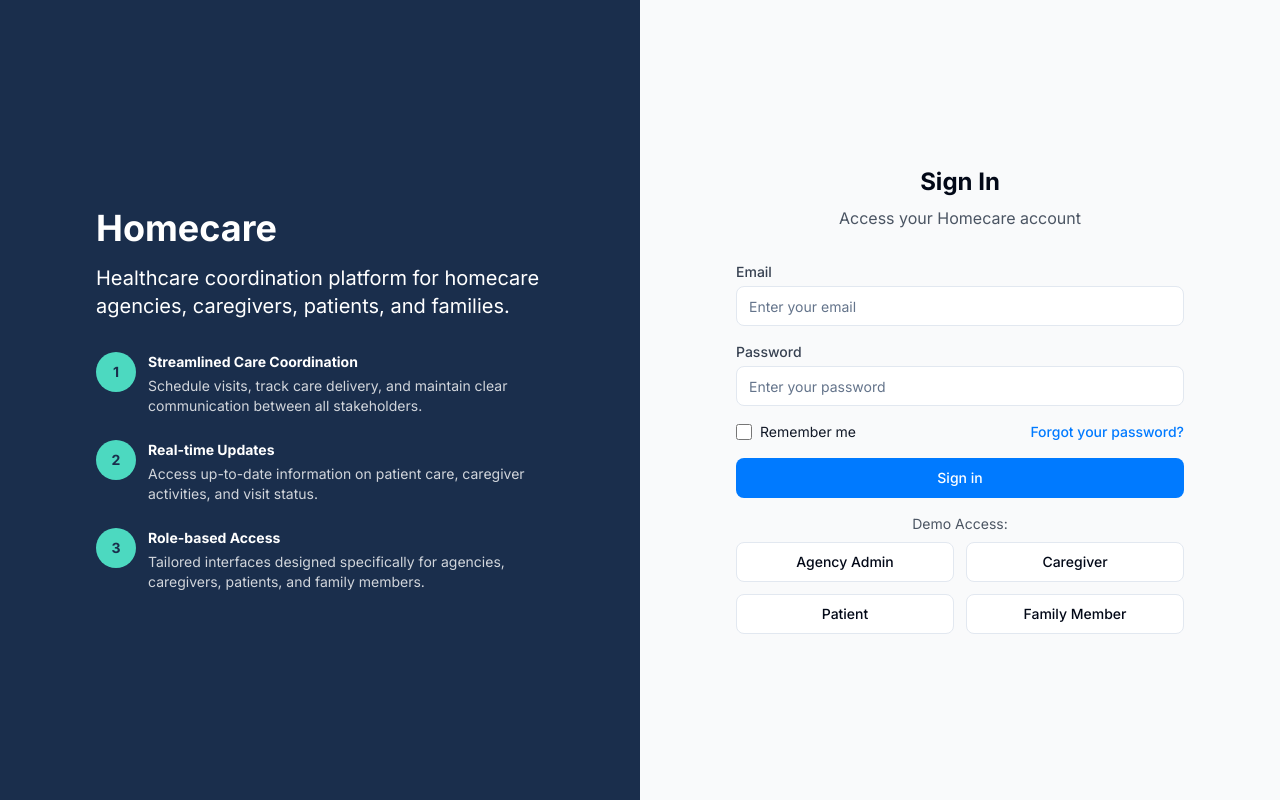
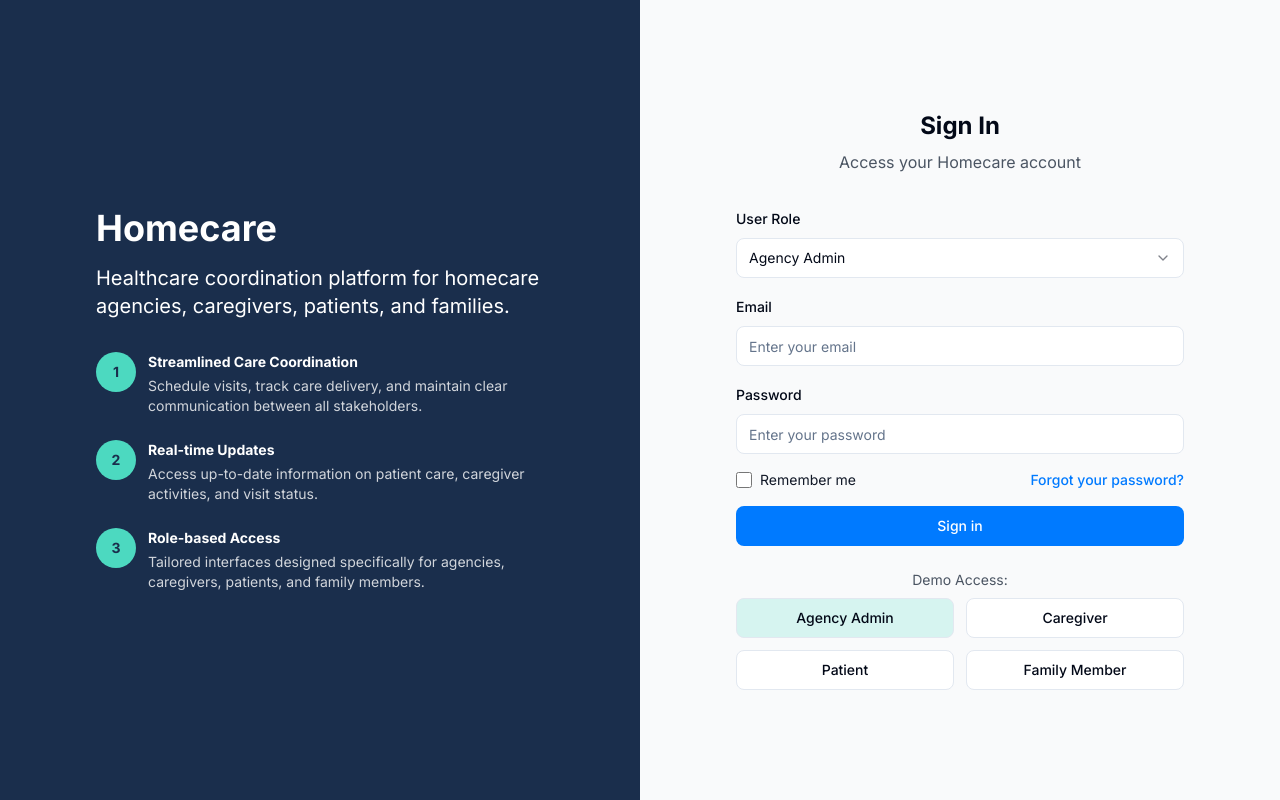
Before and after one commit to zobarya/CareCommand, a React (Vite) app: page / in a window 1280 px wide. Built offline with nearby package versions, Linux system fonts and the light colour scheme.

Commit message:
Add role selection to sign-in screen
Added a role selection dropdown to the sign-in screen in `LoginPage.tsx` to allow users to specify their role before entering their email and password.

```diff
--- a/src/pages/LoginPage.tsx
+++ b/src/pages/LoginPage.tsx
@@ -1,22 +1,59 @@
 
-import React from 'react';
+import React, { useState } from 'react';
 import { useNavigate } from 'react-router-dom';
 import { Button } from '@/components/ui/button';
 import { Input } from '@/components/ui/input';
 import { useToast } from '@/hooks/use-toast';
+import {
+  Select,
+  SelectContent,
+  SelectItem,
+  SelectTrigger,
+  SelectValue,
+} from '@/components/ui/select';
+import {
+  Form,
+  FormControl,
+  FormField,
+  FormItem,
+  FormLabel,
+  FormMessage,
+} from "@/components/ui/form";
+import { zodResolver } from "@hookform/resolvers/zod";
+import { useForm } from "react-hook-form";
+import * as z from "zod";
+
+const formSchema = z.object({
+  role: z.enum(["admin", "caregiver", "patient", "family"], {
+    required_error: "Please select a role.",
+  }),
+  email: z.string().email("Please enter a valid email address."),
+  password: z.string().min(6, "Password must be at least 6 characters."),
+});
+
+type FormValues = z.infer<typeof formSchema>;
 
 const LoginPage: React.FC = () => {
   const { toast } = useToast();
   const navigate = useNavigate();
 
-  const handleLogin = (role: 'admin' | 'caregiver' | 'patient' | 'family') => {
+  const form = useForm<FormValues>({
+    resolver: zodResolver(formSchema),
+    defaultValues: {
+      role: "admin",
+      email: "",
+      password: "",
+    },
+  });
+
+  const handleLogin = (data: FormValues) => {
     toast({
       title: "Logged in successfully",
-      description: `You are now logged in as ${role}`,
+      description: `You are now logged in as ${data.role}`,
     });
 
     // Redirect based on role using React Router
-    switch(role) {
+    switch(data.role) {
       case 'admin':
         navigate('/admin');
         break;
@@ -73,19 +110,63 @@ const LoginPage: React.FC = () => {
             <p className="text-gray-600">Access your Homecare account</p>
           </div>
 
-          <div className="space-y-4">
-            <div>
-              <label htmlFor="email" className="block text-sm font-medium text-gray-700 mb-1">
-                Email
-              </label>
-              <Input id="email" type="email" placeholder="Enter your email" />
-            </div>
-            <div>
-              <label htmlFor="password" className="block text-sm font-medium text-gray-700 mb-1">
-                Password
-              </label>
-              <Input id="password" type="password" placeholder="Enter your password" />
-            </div>
+          <Form {...form}>
+            <form onSubmit={form.handleSubmit(handleLogin)} className="space-y-4">
+              <FormField
+                control={form.control}
+                name="role"
+                render={({ field }) => (
+                  <FormItem>
+                    <FormLabel>User Role</FormLabel>
+                    <Select
+                      onValueChange={field.onChange}
+                      defaultValue={field.value}
+                    >
+                      <FormControl>
+                        <SelectTrigger>
+                          <SelectValue placeholder="Select your role" />
+                        </SelectTrigger>
+                      </FormControl>
+                      <SelectContent>
+                        <SelectItem value="admin">Agency Admin</SelectItem>
+                        <SelectItem value="caregiver">Caregiver</SelectItem>
+                        <SelectItem value="patient">Patient</SelectItem>
+                        <SelectItem value="family">Family Member</SelectItem>
+                      </SelectContent>
+                    </Select>
+                    <FormMessage />
+                  </FormItem>
+                )}
+              />
+
+              <FormField
+                control={form.control}
+                name="email"
+                render={({ field }) => (
+                  <FormItem>
+                    <FormLabel>Email</FormLabel>
+                    <FormControl>
+                      <Input placeholder="Enter your email" {...field} />
+                    </FormControl>
+                    <FormMessage />
+                  </FormItem>
+                )}
+              />
+
+              <FormField
+                control={form.control}
+                name="password"
+                render={({ field }) => (
+                  <FormItem>
+                    <FormLabel>Password</FormLabel>
+                    <FormControl>
+                      <Input type="password" placeholder="Enter your password" {...field} />
+                    </FormControl>
+                    <FormMessage />
+                  </FormItem>
+                )}
+              />
+
               <div className="flex items-center justify-between">
                 <div className="flex items-center">
                   <input
@@ -104,26 +185,44 @@ const LoginPage: React.FC = () => {
                   </a>
                 </div>
               </div>
-            <Button className="w-full" onClick={() => handleLogin('admin')}>
+
+              <Button className="w-full" type="submit">
                 Sign in
               </Button>
+            </form>
+          </Form>
 
           <div className="mt-6">
             <p className="text-center text-sm text-gray-600">Demo Access:</p>
             <div className="grid grid-cols-2 gap-3 mt-2">
-                <Button variant="outline" onClick={() => handleLogin('admin')}>
+              <Button
+                variant="outline"
+                onClick={() => form.setValue('role', 'admin')}
+                className={form.getValues('role') === 'admin' ? 'bg-accent/20' : ''}
+              >
                 Agency Admin
               </Button>
-                <Button variant="outline" onClick={() => handleLogin('caregiver')}>
+              <Button
+                variant="outline"
+                onClick={() => form.setValue('role', 'caregiver')}
+                className={form.getValues('role') === 'caregiver' ? 'bg-accent/20' : ''}
+              >
                 Caregiver
               </Button>
-                <Button variant="outline" onClick={() => handleLogin('patient')}>
+              <Button
+                variant="outline"
+                onClick={() => form.setValue('role', 'patient')}
+                className={form.getValues('role') === 'patient' ? 'bg-accent/20' : ''}
+              >
                 Patient
               </Button>
-                <Button variant="outline" onClick={() => handleLogin('family')}>
+              <Button
+                variant="outline"
+                onClick={() => form.setValue('role', 'family')}
+                className={form.getValues('role') === 'family' ? 'bg-accent/20' : ''}
+              >
                 Family Member
               </Button>
-              </div>
             </div>
           </div>
         </div>
```
Lines whose indentation alone changed are shown as unchanged.
